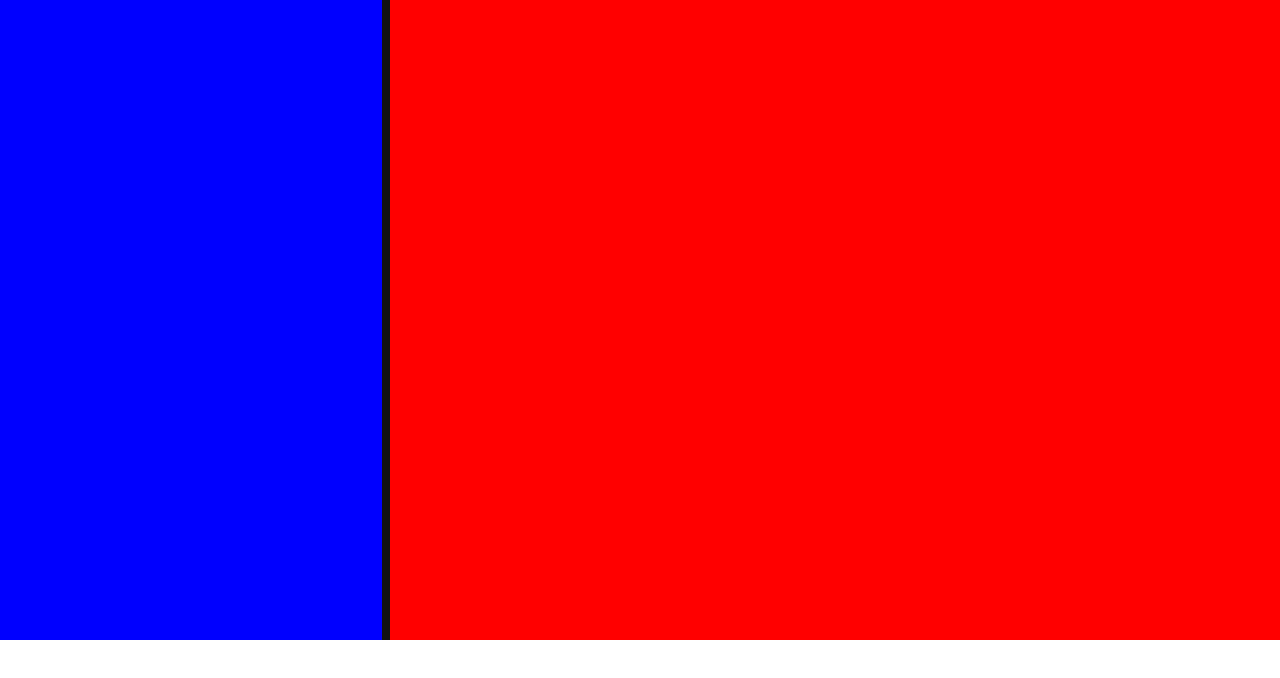
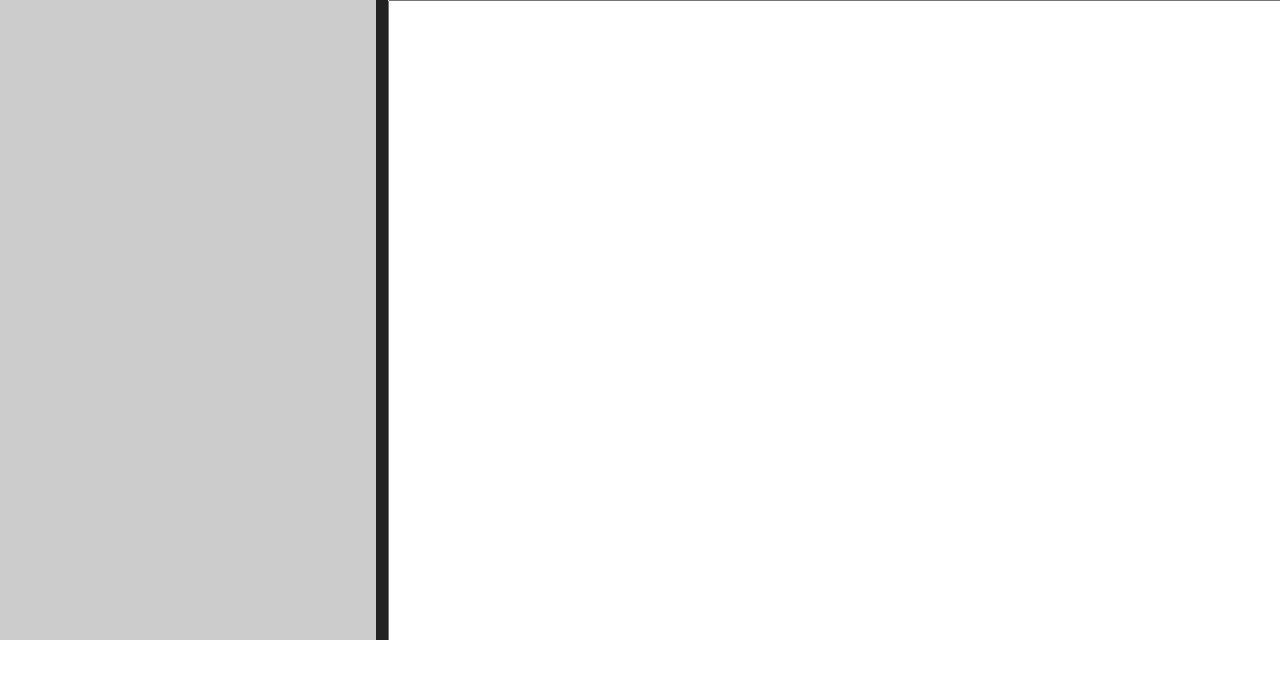
Before and after one commit to radotreyes/fcc-markdown, a React app: page / in a window 1280 px wide. Shown: the top 678 px of the page. Built offline with nearby package versions, Linux system fonts and the light colour scheme.

Commit message:
feature: add resizable panels

```diff
--- a/src/App.js
+++ b/src/App.js
@@ -1,25 +1,82 @@
-import React, { Component } from 'react'
+import React, { Component, createRef } from 'react'
 import Handlebar from './components/Handlebar'
 import Panel from './components/Panel'
 import './App.css'
 
 class App extends Component {
+  constructor() {
+    super()
+    this.ref = createRef() // create a reference to the element's DOM node
+    this.state = {
+      markdown: null,
+      mouseX: null,
+      resize: false,
+      width: null,
+    }
+  }
+
+  handleChange( e ) {
+    e.preventDefault()
+    this.setState({
+      markdown: e.target.value
+    })
+  }
+  handleMouseDown( e ) {
+    e.preventDefault()
+    this.setState({
+      clicked: true
+    })
+  }
+  handleMouseUp( e ) {
+    e.preventDefault()
+    this.setState({
+      clicked: false
+    })
+  }
   handleMouseMove( e ) {
-    console.log( e.clientX )
+    if( this.state.clicked ) {
+      this.setState( {
+        mouseX: e.clientX
+      } )
+    }
+  }
+  handleWindowResize() {
+    this.setState( {
+      width: this.ref.current.clientWidth
+    } )
+  }
+
+  componentDidMount() {
+    window.addEventListener( 'resize', this.handleWindowResize )
+    this.handleWindowResize()
   }
 
   render() {
+    const firstPanelWidth = ( Math.round( this.state.mouseX / this.state.width * 10000 ) / 100 || 30 ) - .5
+    const secondPanelWidth = 100 - firstPanelWidth - .5
     return (
-      <div className="App" onMouseMove={ e => this.handleMouseMove( e ) }>
+      <div
+        className="App"
+        onMouseMove={ e => this.handleMouseMove( e ) }
+        ref={ this.ref }
+      >
         <div className="flex-container">
           <Panel
-            backgroundColor="blue"
-            initialWidth="30%"
+            backgroundColor="#ccc"
+            type="preview"
+            preview={ this.state.markdown }
+            width={ `${ firstPanelWidth }%` }
           />
-          <Handlebar />
+          <Handlebar
+            clicked={ this.state.clicked }
+            handleMouseDown={ e => this.handleMouseDown( e ) }
+            handleMouseUp={ e => this.handleMouseUp( e ) }
+          />
           <Panel
-            backgroundColor="red"
-            initialWidth="70%"
+            backgroundColor="#eee"
+            handleChange={ e => this.handleChange( e ) }
+            type="editor"
+            width={ `${ secondPanelWidth }%` }
           />
         </div>
       </div>
--- a/src/components/Handlebar.js
+++ b/src/components/Handlebar.js
@@ -2,20 +2,25 @@ import React, { Component } from 'react'
 import styled from 'styled-components'
 
 const HandlebarDiv = styled.div`
+    position: relative;
     display: block;
-    background-color: #111;
+    background-color: ${ props => props.clicked ? '#0ff' : '#222' }
     height: 100%;
-    width: .5em;
-    z-index: 10;
+    width: 1%;
+    z-index: 100;
 `
 class Handlebar extends Component {
-    handleClick( e ) {
-        console.log( 'ouch' )
+    constructor( props ) {
+        super( props )
+        console.log( this.props.handleClick )
     }
     render() {
         return (
             <HandlebarDiv
-                onClick={ e => this.handleClick( e ) }
+                // onMouseLeave={ this.props.handleMouseLeave }
+                onMouseDown={ this.props.handleMouseDown }
+                onMouseUp={ this.props.handleMouseUp }
+                clicked={ this.props.clicked }
             />
         )
     }
--- a/src/components/Panel.js
+++ b/src/components/Panel.js
@@ -1,31 +1,33 @@
-import React, { Component } from 'react'
+import React from 'react'
 import styled from 'styled-components'
 
 const PanelContainer = styled.div`
+    position: relative;
     display: block;
     height: 100%;
     width: ${ props => props.width }
     background-color: ${ props => props.backgroundColor }
-    overflow-wrap: break-word;
+    overflow: hidden;
 `
-class Panel extends Component {
-    constructor( props ) {
-        super( props )
-
-        this.state = {
-            width: this.props.initialWidth
-        }
-    }
-    render() {
-        return(
-            <PanelContainer
-                backgroundColor={ this.props.backgroundColor }
-                width={ this.state.width }
-            >
-                &nbsp;
-            </PanelContainer>
-        )
-    }
+const Editor = styled.textarea`
+    position: relative;
+    height: 100%;
+    width: 100%;
+    font-family: "Roboto Mono";
+    font-size: 14pt;
+    resize: none;
+`
+const Panel = props => {
+    const editor = props.type === 'editor' ? <Editor id="editor" /> : props.preview
+    return (
+        <PanelContainer
+            backgroundColor={ props.backgroundColor }
+            onChange={ editor ? props.handleChange : null }
+            width={ props.width }
+        >
+            { editor }
+        </PanelContainer>
+    )
 }
 
 export default Panel
```
